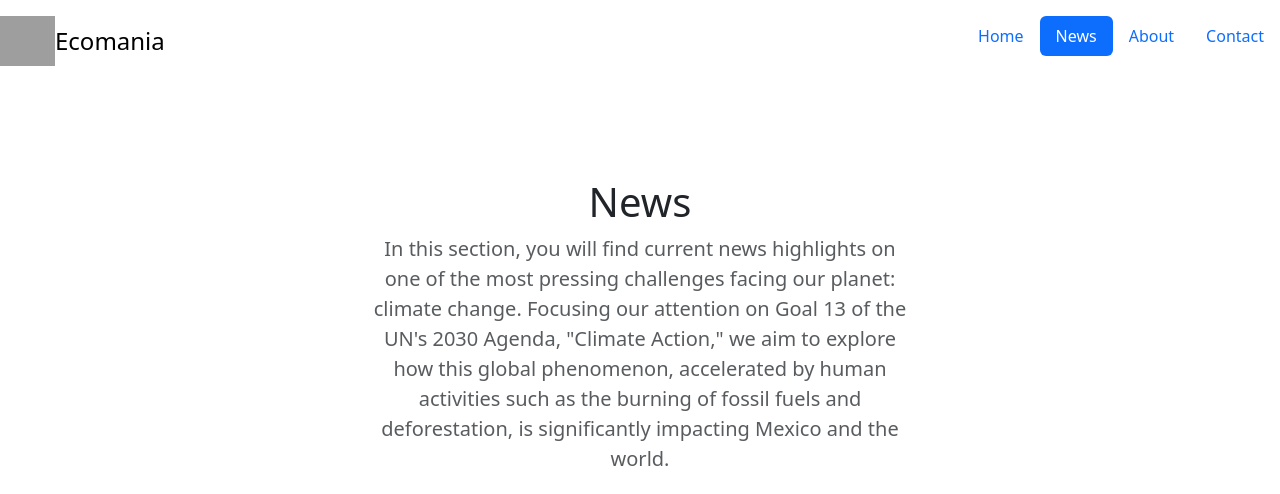
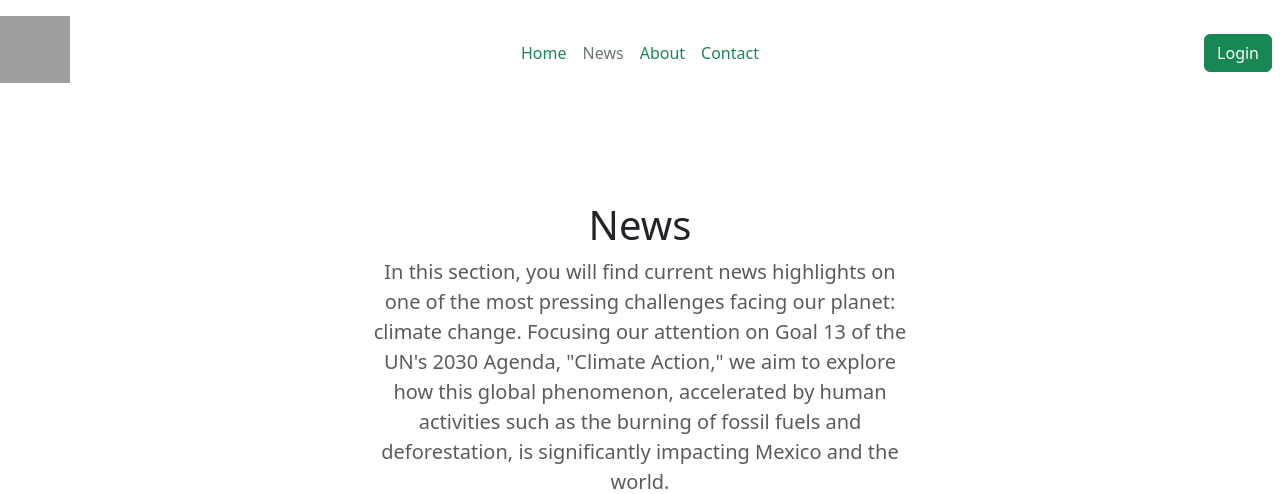
Before and after one commit to EdsonCuevas/Ecomania-Blogweb, a PHP site: page /ecomania-blogweb/news.php in a window 1280 px wide. Shown: the top 494 px of the page. Run offline with PHP 8.4, Linux system fonts and the light colour scheme; some libraries are stand-ins or nearby versions; grey boxes are pictures that could not be loaded.

Commit message:
add header in all pages

```diff
--- a/app/pages/news.php
+++ b/app/pages/news.php
@@ -87,18 +87,23 @@
       }
     </style>
 
-    <header class="d-flex flex-wrap justify-content-center py-3">
-      <a href="/" class="d-flex align-items-center mb-3 mb-md-0 me-md-auto link-body-emphasis text-decoration-none">
-        <img src="<?=ROOT?>/../public/assets/imgs/icon.png" alt="" width="55" height="50" style="object-fit: cover;">
-        <span class="fs-4">Ecomania</span>
-      </a>
+    <header class="d-flex flex-wrap align-items-center justify-content-center justify-content-md-between py-3">
+      <div class="col-md-3 mb-2 mb-md-0">
+        <a href="/" class="d-inline-flex link-body-emphasis text-decoration-none">
+          <img src="<?=ROOT?>/../public/assets/imgs/icon.png" alt="" width="70" height="67">
+        </a>
+      </div>
 
-      <ul class="nav nav-pills">
-        <li class="nav-item"><a href="<?=ROOT?>/home" class="nav-link" aria-current="page">Home</a></li>
-        <li class="nav-item"><a href="#" class="nav-link active">News</a></li>
-        <li class="nav-item"><a href="<?=ROOT?>/about" class="nav-link">About</a></li>
-        <li class="nav-item"><a href="#" class="nav-link">Contact</a></li>
+      <ul class="nav col-12 col-md-auto mb-2 justify-content-center mb-md-0">
+        <li><a href="<?=ROOT?>/home" class="nav-link px-2 link-success">Home</a></li>
+        <li><a href="#" class="nav-link px-2 link-secondary">News</a></li>
+        <li><a href="<?=ROOT?>/about" class="nav-link px-2 link-success">About</a></li>
+        <li><a href="<?=ROOT?>/contact" class="nav-link px-2 link-success">Contact</a></li>
       </ul>
+
+      <div class="col-md-3 text-end">
+        <a href="<?=ROOT?>/login"><button type="button" class="btn btn-success me-2">Login</button></a>
+      </div>
     </header>
 
 
```
Also changed, not shown: app/pages/about.php (+16 -13 lines), app/pages/home.php (+4 -4 lines), public/assets/css/headers.css.
